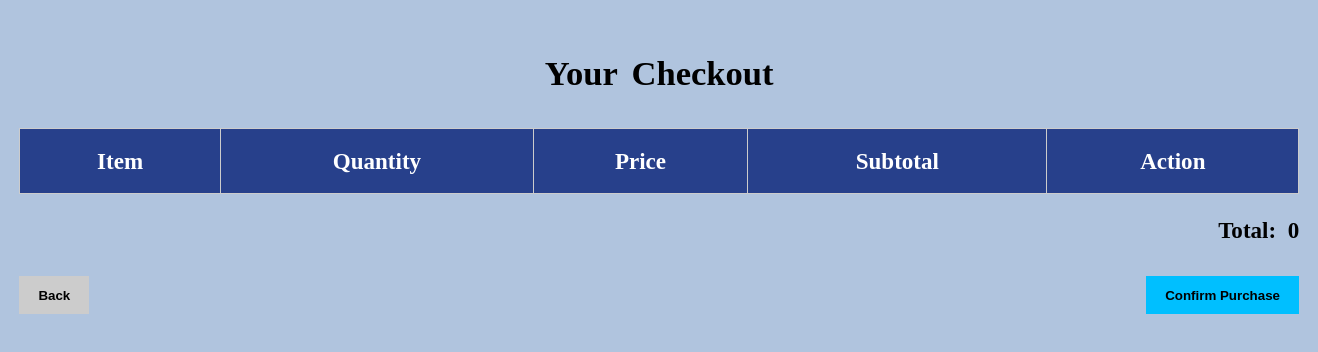
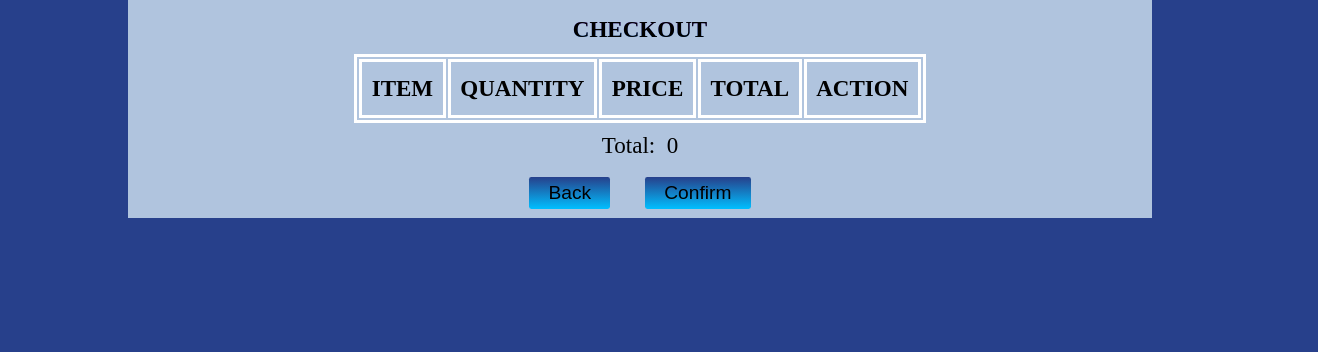
Before and after one commit to marlinfintech/sample-aluda-store, a website: page checkout.html in a window 1280 px wide. Shown: the whole page, 1318 px wide, since content can reach past the window. Drawn offline with Linux system fonts and the light colour scheme; no server answers.

Commit message:
Add files via upload

```diff
--- /dev/null
+++ b/checkout.css
@@ -0,0 +1,24 @@
+html,body{height:100%;width:100%;margin:0;font-size:1.2rem;font-family:serif;word-spacing:0.3rem; line-height:1.5;scroll-behavior: smooth}
+body{background:#27408B}
+
+.gridcontainer{display:flex;flex-direction:column;word-wrap:break-word;overflow:visible;gap:0.125rem}
+
+.checkoutcard{background:linear-gradient(to top, #B0C4DE 75%, #B0C4DE);display: flex;flex-direction: column;
+  justify-content: center;text-align: center;flex:1;gap:0.25rem;width: 80%;margin: 0 auto}
+.checkoutcard h4{text-align:center; background: linear-gradient(to bottom, #B23AEE 30%,  #00BFFF);
+  background-clip: text;color: transparent;padding:0.5rem 0 0 0;color:#000000; font-weight:bold;text-align: center;margin:0.125rem}
+
+
+.checkouttable{background:#B0C4DE;margin: 0 auto;}
+.checkouttable table{border:3px solid #FFFFFF;overflow: hidden;}
+.checkouttable th {border:3px solid #FFFFFF;color: #000000; padding: 0.5rem;text-align: center;font-weight: bold;}
+
+.checkoutbuttons{width: 25%;margin:0 auto; display: flex;justify-content: space-between}
+
+.backbutton{text-align:center ;border-radius: 0.125rem; background: linear-gradient(to bottom, #27408B, #00BFFF); color:#000000;
+    padding:0.25rem 1rem 0.25rem 1rem; text-decoration: none;margin:0.5rem auto;border:none;outline:none;font-size:1rem;font-weight:normal;
+    justify-content:center}
+
+.confirmbutton{text-align:center ;border-radius: 0.125rem; background: linear-gradient(to bottom, #27408B, #00BFFF); color:#000000;
+    padding:0.25rem 1rem 0.25rem 1rem; text-decoration: none;margin:0.5rem auto;border:none;outline:none;font-size:1rem;font-weight:normal;
+    justify-content:center}
--- a/checkout.html
+++ b/checkout.html
@@ -1,232 +1,44 @@
 <!DOCTYPE html>
 <html lang="en">
+
 <head>
 <meta charset="UTF-8" />
 <meta name="viewport" content="width=device-width, initial-scale=1.0"/>
-<title>Checkout</title>
-
-<link rel="stylesheet" href="index.css">
-
-<style>
-  body {
-    font-family: serif;
-    background: #B0C4DE;
-    margin: 0;
-    padding: 1rem;
-  }
-
-  h2 {
-    text-align: center;
-  }
-
-  table {
-    width: 100%;
-    border-collapse: collapse;
-    background: #fff;
-    margin-top: 1rem;
-  }
-
-  th, td {
-    border: 1px solid #ccc;
-    padding: 0.75rem;
-    text-align: center;
-  }
-
-  th {
-    background: #27408B;
-    color: white;
-  }
-
-  .removeBtn {
-    background: #ff4d4d;
-    color: white;
-    border: none;
-    padding: 0.3rem 0.6rem;
-    cursor: pointer;
-  }
-
-  .summary {
-    margin-top: 1rem;
-    text-align: right;
-    font-size: 1.2rem;
-    font-weight: bold;
-  }
-
-  .actions {
-    margin-top: 1.5rem;
-    display: flex;
-    justify-content: space-between;
-  }
-
-  .btn {
-    padding: 0.6rem 1rem;
-    border: none;
-    cursor: pointer;
-    font-weight: bold;
-  }
-
-  .back {
-    background: #ccc;
-  }
-
-  .confirm {
-    background: #00BFFF;
-  }
-
-</style>
+<title>CHECKOUT</title>
+<link rel="icon" href="favicon.ico" type="image/x-icon">
+<link rel="stylesheet" type="text/css" href="checkout.css">
 </head>
 
 <body>
+<div class="gridcontainer">
+<div class="checkoutcard">
 
-<h2>Your Checkout</h2>
-
+<h4>CHECKOUT</h4>
+<div class="checkouttable">
 <table>
   <thead>
     <tr>
-      <th>Item</th>
-      <th>Quantity</th>
-      <th>Price</th>
-      <th>Subtotal</th>
-      <th>Action</th>
+      <th>ITEM</th>
+      <th>QUANTITY</th>
+      <th>PRICE</th>
+      <th>TOTAL</th>
+      <th>ACTION</th>
     </tr>
   </thead>
 
   <tbody id="cartTable"></tbody>
 </table>
-
-<div class="summary" id="totalBox">Total: 0</div>
-
-<div class="actions">
-  <button class="btn back" onclick="goBack()">Back</button>
-  <button class="btn confirm" onclick="confirmOrder()">Confirm Purchase</button>
 </div>
 
+<div class="ordersummary" id="totalBox">Total: 0</div>
 
-<script>
-let cart = {};
-let inventory = [];
+<div class="checkoutbuttons">
+  <button class="backbutton" onclick="goBack()">Back</button>
+  <button class="confirmbutton" onclick="confirmOrder()">Confirm</button>
+</div>
+</div>
 
-
-// ===============================
-// LOAD DATA
-// ===============================
-async function loadData() {
-
-  const invRes = await fetch("http://localhost:3000/inventory");
-  inventory = await invRes.json();
-
-  const orderRes = await fetch("http://localhost:3000/last-order");
-  const data = await orderRes.json();
-
-  cart = data.order || {};
-
-  renderCart();
-}
-
-
-// ===============================
-// RENDER TABLE
-// ===============================
-function renderCart() {
-
-  const table = document.getElementById("cartTable");
-  table.innerHTML = "";
-
-  let total = 0;
-
-  for (let code in cart) {
-
-    const qty = cart[code];
-
-    const product = inventory.find(p => p.item_code === code);
-
-    if (!product) continue;
-
-    const price = Number(product.price);
-    const subtotal = price * qty;
-    total += subtotal;
-
-    table.innerHTML += `
-      <tr>
-        <td>${code}</td>
-        <td>${qty}</td>
-        <td>${price}</td>
-        <td>${subtotal.toFixed(2)}</td>
-        <td>
-          <button class="removeBtn" onclick="removeItem('${code}')">Remove</button>
-        </td>
-      </tr>
-    `;
-  }
-
-  document.getElementById("totalBox").textContent = "Total: " + total.toFixed(2);
-}
-
-
-// ===============================
-// REMOVE ITEM
-// ===============================
-function removeItem(code) {
-
-  delete cart[code];
-
-  renderCart();
-}
-
-
-// ===============================
-// BACK BUTTON
-// ===============================
-function goBack() {
-  window.location.href = "index.html";
-}
-
-
-// ===============================
-// CONFIRM ORDER (FINAL CHECKOUT)
-// ===============================
-async function confirmOrder() {
-
-  if (Object.keys(cart).length === 0) {
-    alert("Cart is empty");
-    return;
-  }
-
-  try {
-
-    const res = await fetch("http://localhost:3000/checkout-cart", {
-      method: "POST",
-      headers: { "Content-Type": "application/json" },
-      body: JSON.stringify({ cart })
-    });
-
-    const data = await res.json();
-
-    if (!data.success) {
-      alert(data.error || "Checkout failed");
-      return;
-    }
-
-    alert("Purchase successful!");
-
-    // clear cart
-    cart = {};
-
-    window.location.href = "index.html";
-
-  } catch (err) {
-    console.error(err);
-    alert("Server error");
-  }
-}
-
-
-// ===============================
-// INIT
-// ===============================
-loadData();
-
-</script>
+<script src="checkout.js"></script>
 
 </body>
 </html>
--- /dev/null
+++ b/checkout.js
@@ -0,0 +1,128 @@
+let cart = {};
+let inventory = [];
+
+
+// ===============================
+// LOAD DATA
+// ===============================
+async function loadData() {
+  try {
+    const invRes = await fetch("http://localhost:3000/inventory");
+    inventory = await invRes.json();
+
+    // FIX: use same cart source as index page
+    cart = JSON.parse(localStorage.getItem("cart")) || {};
+
+    renderCart();
+
+  } catch (err) {
+    console.error(err);
+    alert("Failed to load checkout data");
+  }
+}
+
+
+// ===============================
+// RENDER TABLE
+// ===============================
+function renderCart() {
+
+  const table = document.getElementById("cartTable");
+  table.innerHTML = "";
+
+  let total = 0;
+
+  for (let code in cart) {
+
+    const qty = cart[code];
+
+    // FIX: type-safe match
+    const product = inventory.find(p => String(p.item_code) === String(code));
+
+    if (!product) continue;
+
+    const price = Number(product.price);
+    const subtotal = price * qty;
+    total += subtotal;
+
+    const row = document.createElement("tr");
+
+    row.innerHTML = `
+      <td>${code}</td>
+      <td>${qty}</td>
+      <td>${price}</td>
+      <td>${subtotal.toFixed(2)}</td>
+      <td>
+        <button class="removeBtn" onclick="removeItem('${code}')">Remove</button>
+      </td>
+    `;
+
+    table.appendChild(row);
+  }
+
+  document.getElementById("totalBox").textContent =
+    "Total: " + total.toFixed(2);
+}
+
+
+// ===============================
+// REMOVE ITEM
+// ===============================
+function removeItem(code) {
+  delete cart[code];
+  renderCart();
+}
+
+
+// ===============================
+// BACK BUTTON
+// ===============================
+function goBack() {
+  window.location.href = "index.html";
+}
+
+
+// ===============================
+// CONFIRM ORDER
+// ===============================
+async function confirmOrder() {
+
+  if (Object.keys(cart).length === 0) {
+    alert("Cart is empty");
+    return;
+  }
+
+  try {
+
+    const res = await fetch("http://localhost:3000/checkout-cart", {
+      method: "POST",
+      headers: { "Content-Type": "application/json" },
+      body: JSON.stringify({ cart })
+    });
+
+    const data = await res.json();
+
+    if (!data.success) {
+      alert(data.error || "Checkout failed");
+      return;
+    }
+
+    alert("Purchase successful!");
+
+    // clear cart AFTER successful checkout
+    cart = {};
+    localStorage.removeItem("cart");
+
+    window.location.href = "index.html";
+
+  } catch (err) {
+    console.error(err);
+    alert("Server error");
+  }
+}
+
+
+// ===============================
+// INIT
+// ===============================
+loadData();
```
Also changed, not shown: index.js (+6 -22 lines).
